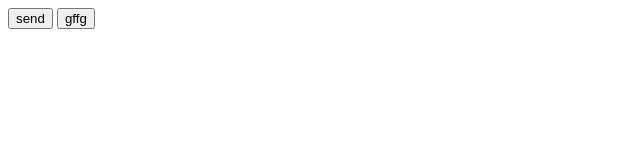
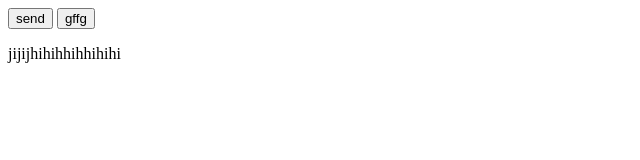
Before and after one commit to kAleksei/first_repo, a plain HTML site: page index.html in a window 1280 px wide. Shown: the whole page, without its empty margins (0-640 px from the left). Drawn offline with Linux system fonts and the light colour scheme.

Commit message:
pppppppppp

```diff
--- a/index.html
+++ b/index.html
@@ -8,5 +8,6 @@
 <body>
   <button>send</button>
   <button>gffg</button>
+  <p>jijijhihihhihhihihi</p>
 </body>
 </html>
```
